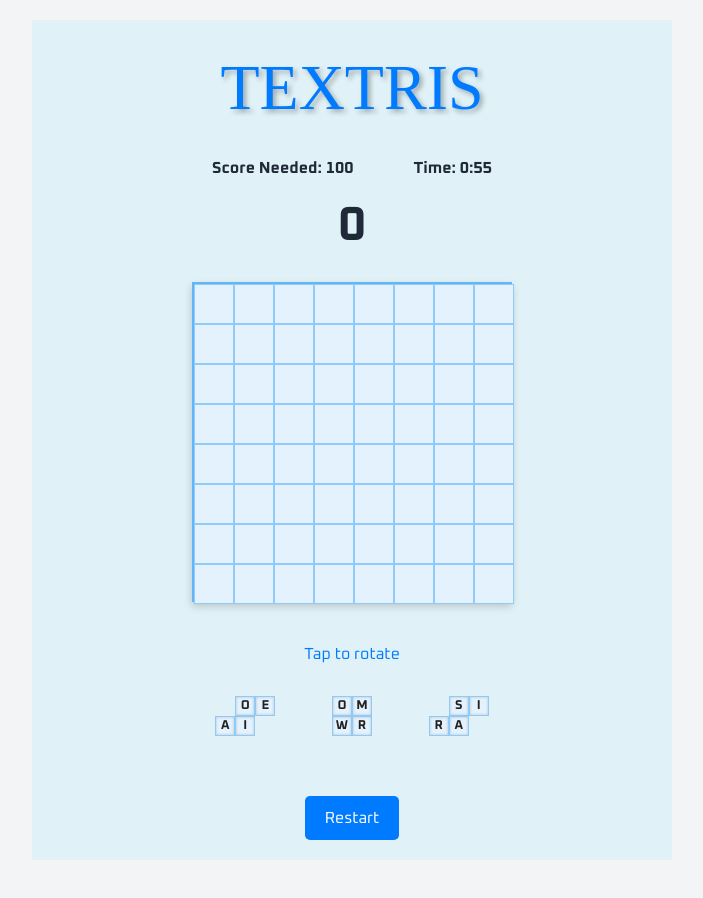
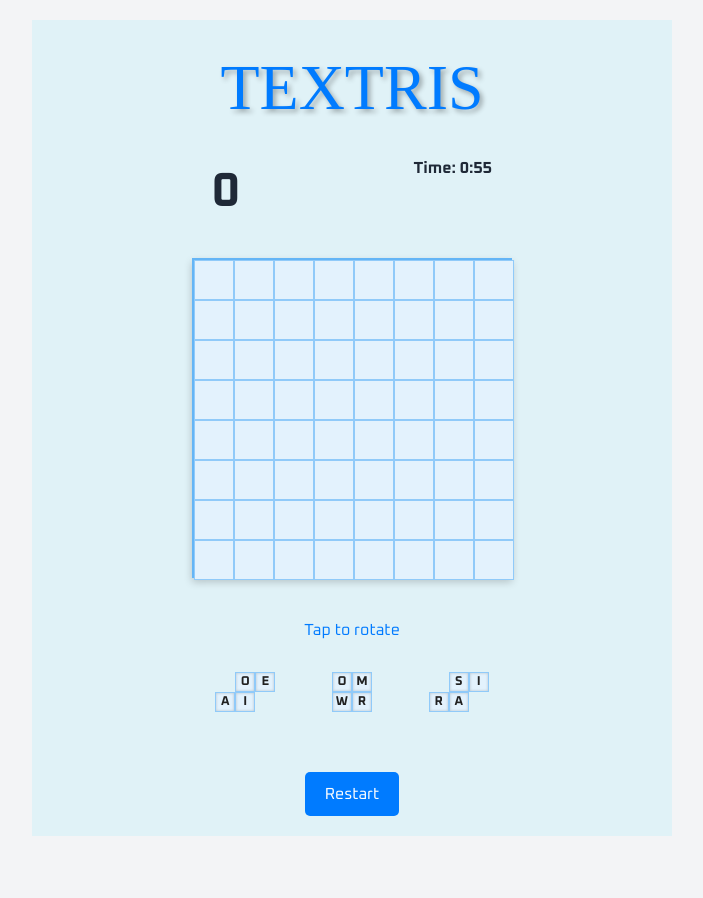
Before and after one commit to ladyofthelogs/textris-game, a Next.js app: page / in a window 1280 px wide. Shown: the top 898 px of the page, without its empty margins (288-991 px from the left). Built offline with nearby package versions, Linux system fonts and the light colour scheme; a web font is replaced by a local one.

Commit message:
score update

```diff
--- a/components/Game.js
+++ b/components/Game.js
@@ -584,11 +584,10 @@ const Game = () => {
         </div>
       )}
       <div className="game-info-top">
-        <p>Score Needed: {scoreNeeded}</p>
+        <div className="score-display-main">
+          {score}
+        </div>
         <p>Time: {formatTime(timeLeft)}</p>
-      </div>
-      <div className="score-display-main">
-        {score}
       </div>
 
       <div
```
